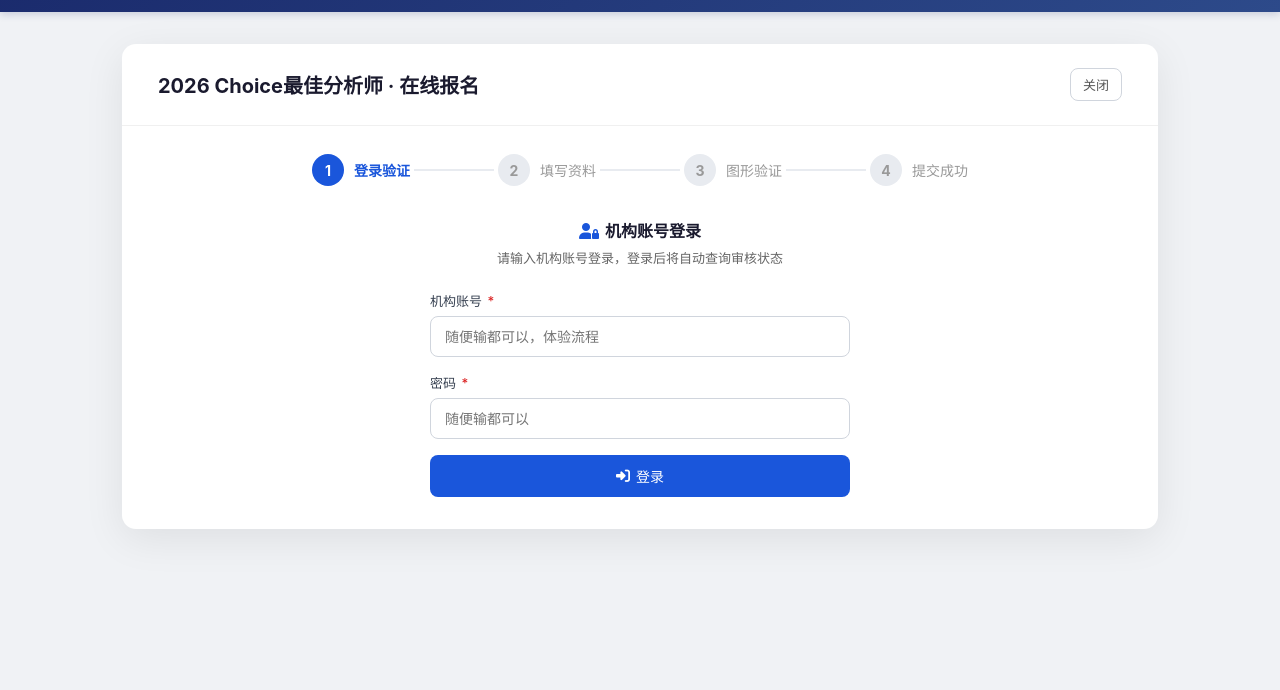
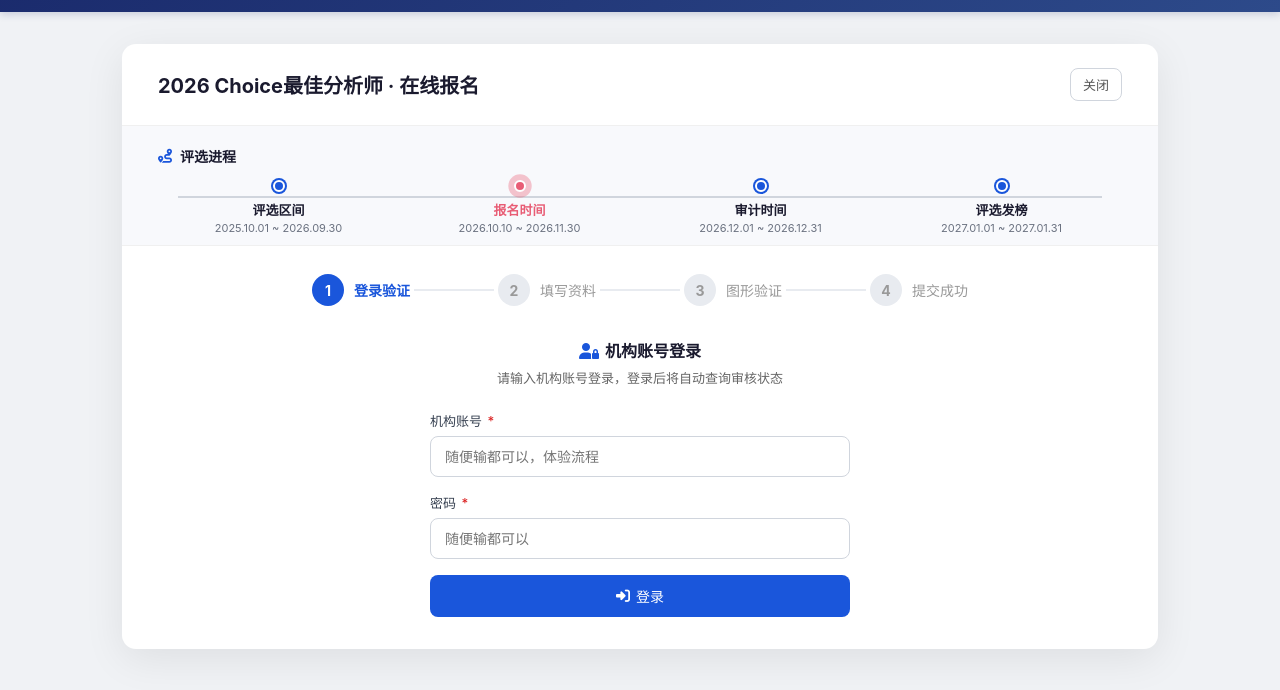
Before and after one commit to dinglin0925/analyst-selection-2026, a plain HTML site: page signup.html in a window 1280 px wide. Shown: the part 52-742 px from the top of the page. Drawn offline with Linux system fonts and the light colour scheme.

Commit message:
update: 评选进程日期更新，报名页新增评选进程时间轴

```diff
--- a/signup.html
+++ b/signup.html
@@ -285,6 +285,81 @@
   .step-content { display: none; }
   .step-content.active { display: block; }
 
+  /* ===== 评选进程时间轴 ===== */
+  .process-timeline {
+    padding: 20px 36px 10px;
+    background: #f8f9fc;
+    border-bottom: 1px solid #f0f0f0;
+  }
+  .process-timeline .process-title {
+    font-size: 14px;
+    font-weight: 600;
+    color: #1a1a2e;
+    margin-bottom: 14px;
+    display: flex;
+    align-items: center;
+    gap: 8px;
+  }
+  .process-timeline .process-title i {
+    color: #1a56db;
+  }
+  .process-timeline .process-steps {
+    display: flex;
+    align-items: flex-start;
+    justify-content: space-between;
+    position: relative;
+  }
+  .process-timeline .process-steps::before {
+    content: '';
+    position: absolute;
+    top: 16px;
+    left: 20px;
+    right: 20px;
+    height: 2px;
+    background: #d0d5dd;
+    z-index: 0;
+  }
+  .process-timeline .p-step {
+    display: flex;
+    flex-direction: column;
+    align-items: center;
+    text-align: center;
+    position: relative;
+    z-index: 1;
+    flex: 1;
+  }
+  .process-timeline .p-step .p-dot {
+    width: 12px;
+    height: 12px;
+    border-radius: 50%;
+    background: #1a56db;
+    border: 2px solid #fff;
+    box-shadow: 0 0 0 2px #1a56db;
+    margin-bottom: 8px;
+  }
+  .process-timeline .p-step .p-label {
+    font-size: 13px;
+    font-weight: 600;
+    color: #1a1a2e;
+    margin-bottom: 2px;
+  }
+  .process-timeline .p-step .p-date {
+    font-size: 11px;
+    color: #6b7280;
+  }
+  .process-timeline .p-step.current .p-dot {
+    background: #e85d75;
+    box-shadow: 0 0 0 2px #e85d75;
+    animation: pulse-dot 1.5s infinite;
+  }
+  .process-timeline .p-step.current .p-label {
+    color: #e85d75;
+  }
+  @keyframes pulse-dot {
+    0%, 100% { box-shadow: 0 0 0 2px #e85d75; }
+    50% { box-shadow: 0 0 0 6px rgba(232,93,117,0.3); }
+  }
+
   /* ===== 响应式 ===== */
   @media (max-width: 768px) {
     .form-grid { grid-template-columns: 1fr; }
@@ -293,6 +368,10 @@
     .step-line { width: 30px; }
     .main-wrap { padding: 0 12px; }
     .card-body, .card-header, .card-footer { padding-left: 20px; padding-right: 20px; }
+    .process-timeline { padding: 16px 20px 8px; }
+    .process-timeline .process-steps { flex-wrap: wrap; gap: 12px; }
+    .process-timeline .process-steps::before { display: none; }
+    .process-timeline .p-step { flex: 0 0 45%; }
   }
 </style>
 </head>
@@ -325,6 +404,35 @@
     <div class="card-header">
       <h1>2026 Choice最佳分析师 · 在线报名</h1>
       <button class="btn btn-default" onclick="location.href='index.html'" style="padding:6px 12px;font-size:13px;">关闭</button>
+    </div>
+
+    <!-- 评选进程 -->
+    <div class="process-timeline">
+      <div class="process-title">
+        <i class="fas fa-route"></i> 评选进程
+      </div>
+      <div class="process-steps" id="processSteps">
+        <div class="p-step" data-phase="stats">
+          <div class="p-dot"></div>
+          <div class="p-label">评选区间</div>
+          <div class="p-date">2025.10.01 ~ 2026.09.30</div>
+        </div>
+        <div class="p-step" data-phase="signup">
+          <div class="p-dot"></div>
+          <div class="p-label">报名时间</div>
+          <div class="p-date">2026.10.10 ~ 2026.11.30</div>
+        </div>
+        <div class="p-step" data-phase="audit">
+          <div class="p-dot"></div>
+          <div class="p-label">审计时间</div>
+          <div class="p-date">2026.12.01 ~ 2026.12.31</div>
+        </div>
+        <div class="p-step" data-phase="result">
+          <div class="p-dot"></div>
+          <div class="p-label">评选发榜</div>
+          <div class="p-date">2027.01.01 ~ 2027.01.31</div>
+        </div>
+      </div>
     </div>
 
     <!-- 步骤指示器 -->
@@ -791,6 +899,42 @@
     requestAnimationFrame(()=>t.classList.add('show'));
     setTimeout(()=>t.classList.remove('show'), 2400);
   }
+
+  // ===== 评选进程高亮当前阶段 =====
+  (function highlightProcessPhase() {
+    const now = new Date();
+    const y = now.getFullYear();
+    const m = now.getMonth() + 1;
+    const d = now.getDate();
+
+    function isBetween(monthStart, dayStart, monthEnd, dayEnd) {
+      const start = new Date(y, monthStart - 1, dayStart);
+      const end = new Date(y, monthEnd - 1, dayEnd);
+      return now >= start && now <= end;
+    }
+
+    let activePhase = null;
+    // 评选区间: 2025.10.01 ~ 2026.09.30 (cross-year)
+    if ((m >= 10 && m <= 12) || (m <= 9)) {
+      const start = new Date(m >= 10 ? y : y - 1, 9, 1);
+      const end = new Date(m <= 9 ? y : y + 1, 8, 30);
+      if (now >= start && now <= end) activePhase = 'stats';
+    }
+    // 报名时间: ~ 2026.11.30
+    if (isBetween(1, 1, 11, 30)) activePhase = 'signup';
+    // 审计时间: 2026.12.01 ~ 2026.12.31
+    if (isBetween(12, 1, 12, 31)) activePhase = 'audit';
+    // 评选发榜: 2027.01.01 ~ 2027.01.31
+    if (isBetween(1, 1, 1, 31)) activePhase = 'result';
+
+    if (activePhase) {
+      document.querySelectorAll('.p-step').forEach(step => {
+        if (step.dataset.phase === activePhase) {
+          step.classList.add('current');
+        }
+      });
+    }
+  })();
 </script>
 </body>
 </html>
```
Also changed, not shown: index.html (+13 -14 lines).
